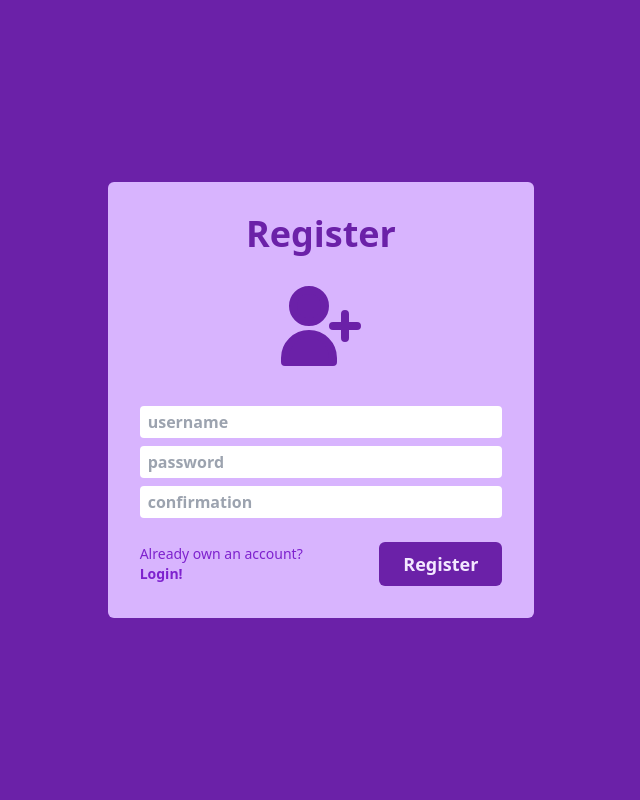
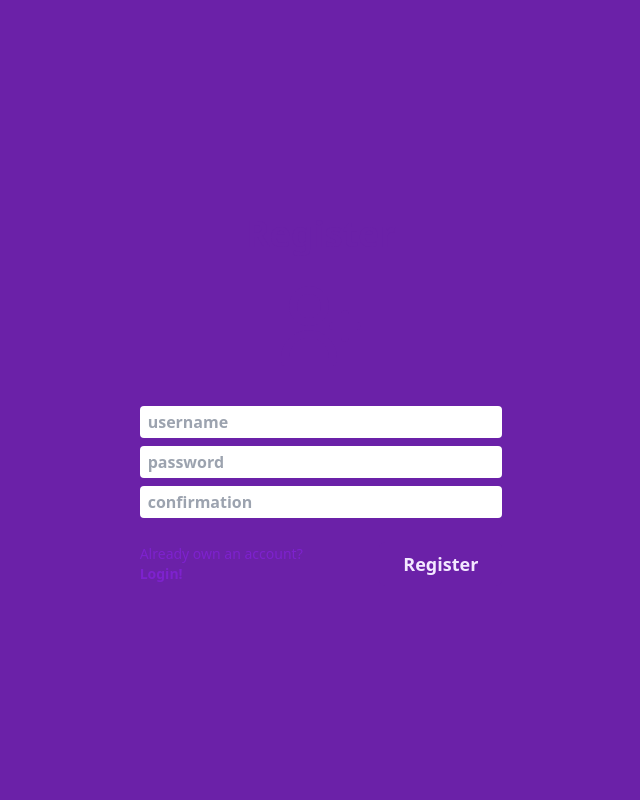
Before and after one commit to carlosgarciafm/payment-tracker, a Flask app: template templates/register.html in a window 1280 px wide. Shown: the whole page, without its empty margins (319-959 px from the left). Run offline with Flask 2, Linux system fonts and the light colour scheme; the template is opened without the code that fills it, so the values that code supplies are empty.

Commit message:
fix(v:style): remove bg-color information from card class

```diff
--- a/static/style.css
+++ b/static/style.css
@@ -772,8 +772,6 @@
   height: -moz-min-content;
   height: min-content;
   border-radius: 0.375rem;
-  --tw-bg-opacity: 1;
-  background-color: rgb(216 180 254 / var(--tw-bg-opacity));
   padding: 2rem;
 }
 
--- a/templates/login.html
+++ b/templates/login.html
@@ -6,7 +6,7 @@
 
 {% block main %}
 <div class="bg-purple-800 text-purple-800 grid grid-cols-1 h-screen items-center">
-    <div class="card container mx-auto w-4/5 md:w-1/3">
+    <div class="card bg-purple-300 container mx-auto w-4/5 md:w-1/3">
         <div class="grid justify-items-center mb-8">
             <h2 class="font-bold text-4xl mb-6">Login</h2>
             <svg xmlns="http://www.w3.org/2000/svg"
--- a/templates/register.html
+++ b/templates/register.html
@@ -6,7 +6,7 @@
 
 {% block main %}
 <div class="bg-purple-800 text-purple-800 grid grid-cols-1 h-screen items-center">
-    <div class="card container mx-auto w-4/5 md:w-1/3">
+    <div class="card bg-purple-300 container mx-auto w-4/5 md:w-1/3">
         <div class="grid justify-items-center mb-8">
             <h2 class="font-bold text-4xl mb-6">Register</h2>
             <svg xmlns="http://www.w3.org/2000/svg"
```
